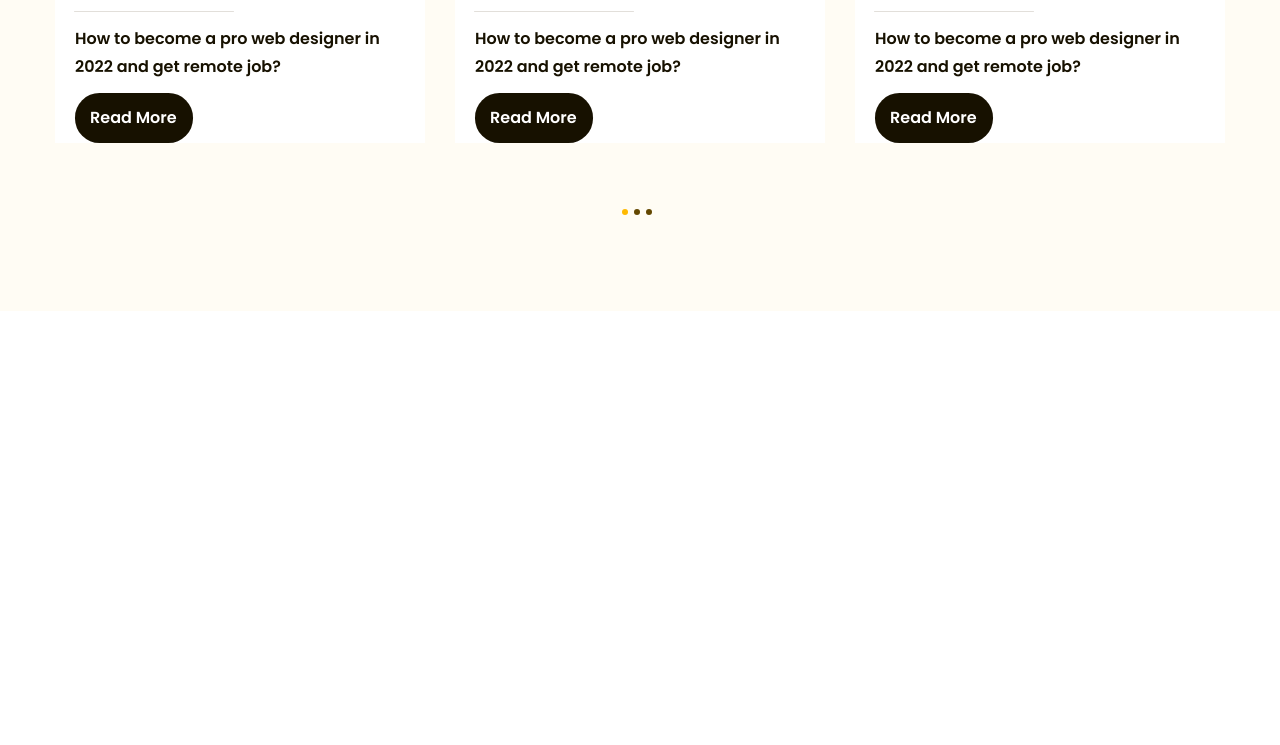
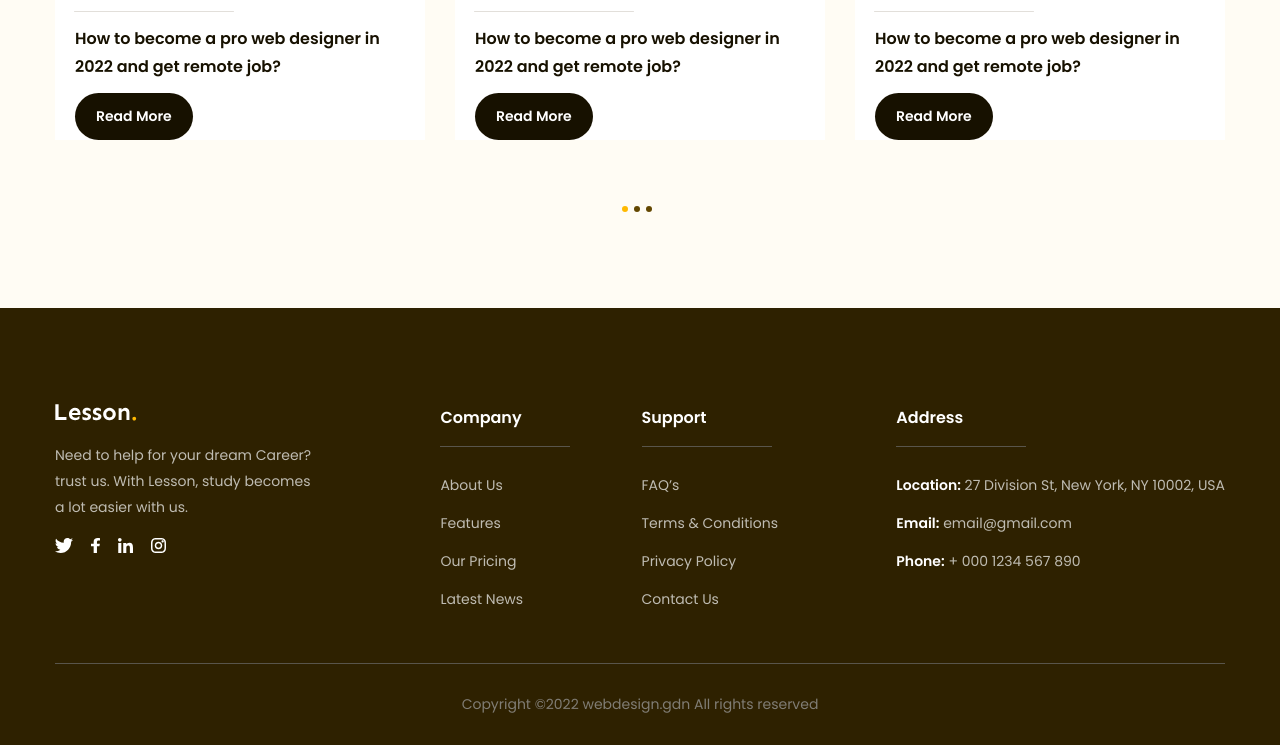
Before and after one commit to chitam1613053/HTML-CSS-Project2, a plain HTML site: page index.html in a window 1280 px wide. Shown: the part 4379-5124 px from the top of the page. Before the commit the page ends 5000 px from the top, so only its background shows below. Drawn offline with Linux system fonts and the light colour scheme.

Commit message:
update day2- Finish

```diff
--- a/assets/css/styles.css
+++ b/assets/css/styles.css
@@ -592,7 +592,8 @@ a {
 .blog-item .btn {
   margin-top: 12px;
   min-width: 118px;
-  padding: 11px 15px;
+  padding: 11px 21px;
+  font-size: 1.4rem;
 }
 .blog-item .btn:hover {
   background: #ffb900;
@@ -614,3 +615,76 @@ a {
 .blog .dot.active {
   background: #ffb900;
 }
+.footer {
+  padding: 96px 0px 28px;
+  background: #2e2100;
+}
+.footer-list {
+  display: flex;
+  justify-content: space-between;
+}
+.footer-item .desc {
+  margin-top: 18px;
+  margin-bottom: 18px;
+  width: 267px;
+  font-weight: 400;
+  font-size: 1.4rem;
+  line-height: 1.86;
+  color: #bfbcb2;
+}
+.footer-item .icons {
+  display: flex;
+  gap: 18px;
+}
+.footer-item .title {
+  margin-bottom: 40px;
+  font-weight: 600;
+  font-size: 1.6rem;
+  line-height: 1.75;
+  color: #ffffff;
+  position: relative;
+}
+.footer-item .title::after {
+  content: "";
+  position: absolute;
+  width: 130px;
+  height: 1px;
+  left: 0px;
+  top: 42px;
+  background: #59554b;
+}
+.footer-item .list-item {
+  font-weight: 400;
+  margin-bottom: 12px;
+  font-size: 1.4rem;
+  line-height: 1.86;
+  color: #bfbcb2;
+}
+.footer-item .list-item a {
+  font-weight: 400;
+  font-size: 1.4rem;
+  line-height: 1.86;
+  color: #bfbcb2;
+}
+.footer-item .list-item b {
+  font-weight: 600;
+  color: #ffffff;
+}
+.footer .copy-right {
+  margin-top: 67px;
+  font-weight: 400;
+  font-size: 1.4rem;
+  line-height: 1.86;
+  text-align: center;
+  color: #807d74;
+  position: relative;
+}
+.footer .copy-right::before {
+  content: "";
+  position: absolute;
+  width: 1170px;
+  height: 1px;
+  left: 0px;
+  top: -28px;
+  background: #59554b;
+}
--- a/index.html
+++ b/index.html
@@ -17,7 +17,6 @@
     <link rel="stylesheet" href="./assets/css/styles.css" />
   </head>
   <body>
-    <main style="height: 5000px">
     <div class="header fixed">
       <div class="content">
         <div class="header-body">
@@ -43,6 +42,7 @@
         </div>
       </div>
     </div>
+    <main>
       <div class="hero">
         <div class="content">
           <div class="body">
@@ -497,5 +497,73 @@
         </div>
       </div>
     </main>
+    <div class="footer">
+      <div class="content">
+        <div class="footer-list">
+          <!-- item1 -->
+          <div class="footer-item">
+            <a href="#!">
+              <img
+                src="./assets/image/footer-logo.svg"
+                alt="Lesson."
+                class="logo"
+              />
+            </a>
+            <p class="desc">
+              Need to help for your dream Career? trust us. With Lesson, study
+              becomes a lot easier with us.
+            </p>
+            <div class="icons">
+              <a href="#!"
+                ><img src="./assets/image/footer-icon1.svg" alt="" class="icon"
+              /></a>
+              <a href="#!"
+                ><img src="./assets/image/footer-icon2.svg" alt="" class="icon"
+              /></a>
+              <a href="#!"
+                ><img src="./assets/image/footer-icon3.svg" alt="" class="icon"
+              /></a>
+              <a href="#!"
+                ><img src="./assets/image/footer-icon4.svg" alt="" class="icon"
+              /></a>
+            </div>
+          </div>
+          <!-- item2 -->
+          <div class="footer-item">
+            <h3 class="title">Company</h3>
+            <ul class="body-list">
+              <li class="list-item"><a href="#!">About Us</a></li>
+              <li class="list-item"><a href="#!">Features</a></li>
+              <li class="list-item"><a href="#!">Our Pricing</a></li>
+              <li class="list-item"><a href="#!">Latest News</a></li>
+            </ul>
+          </div>
+          <!-- item3 -->
+          <div class="footer-item">
+            <h3 class="title">Support</h3>
+            <ul class="body-list">
+              <li class="list-item"><a href="#!">FAQ’s</a></li>
+              <li class="list-item"><a href="#!">Terms & Conditions</a></li>
+              <li class="list-item"><a href="#!">Privacy Policy</a></li>
+              <li class="list-item"><a href="#!">Contact Us</a></li>
+            </ul>
+          </div>
+          <!-- item4 -->
+          <div class="footer-item">
+            <h3 class="title">Address</h3>
+            <ul class="body-list">
+              <li class="list-item">
+                <b>Location:</b> 27 Division St, New York, NY 10002, USA
+              </li>
+              <li class="list-item"><b>Email:</b> email@gmail.com</li>
+              <li class="list-item"><b>Phone:</b> + 000 1234 567 890</li>
+            </ul>
+          </div>
+        </div>
+        <p class="copy-right">
+          Copyright ©2022 webdesign.gdn All rights reserved
+        </p>
+      </div>
+    </div>
   </body>
 </html>
```
Also changed, not shown: assets/image/footer-icon1.svg (added), assets/image/footer-icon2.svg (added), assets/image/footer-icon3.svg (added), assets/image/footer-icon4.svg (added), assets/image/footer-logo.svg (added). Lines whose indentation alone changed are shown as unchanged.
